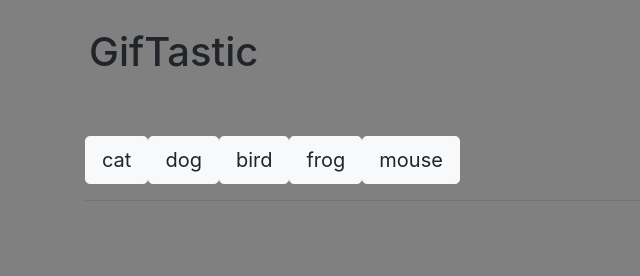
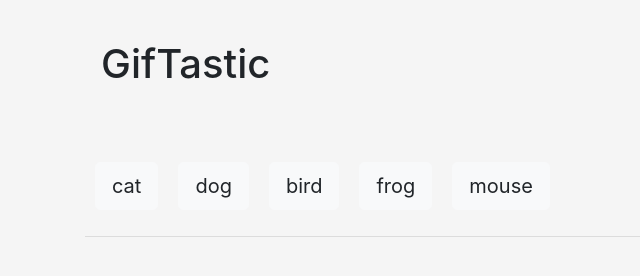
Before and after one commit to Wilder101/GifTastic, a plain HTML site: page index.html in a window 1280 px wide. Shown: the whole page, without its empty margins (0-640 px from the left). Drawn offline with nearby package versions, Linux system fonts and the light colour scheme.

Commit message:
Gifs placed

```diff
--- a/assets/css/style.css
+++ b/assets/css/style.css
@@ -1,7 +1,11 @@
 /* GifTastic by WBM, 11/7/18, style.css file */
 
 body {
-    background-color: gray;
+    background-color: whitesmoke;
+}
+
+button {
+    margin: 10px;
 }
 
 .topic-img {
--- a/assets/javascript/app.js
+++ b/assets/javascript/app.js
@@ -68,7 +68,7 @@ $(document).ready(function() {
             var results = response.data;
 
             // Clear content, prep for images display
-            $("#content").empty();
+            // $("#content").empty();
 
             // Display each result item
             for (let i = 0; i < results.length; i++) {
--- a/index.html
+++ b/index.html
@@ -25,7 +25,7 @@
         <div class="container">
 
             <br>
-            <h1 class="title p-1">GifTastic</h1>
+            <h1 class="title m-3">GifTastic</h1>
             <br><br>
 
             <!-- Button content inserted here -->
```
